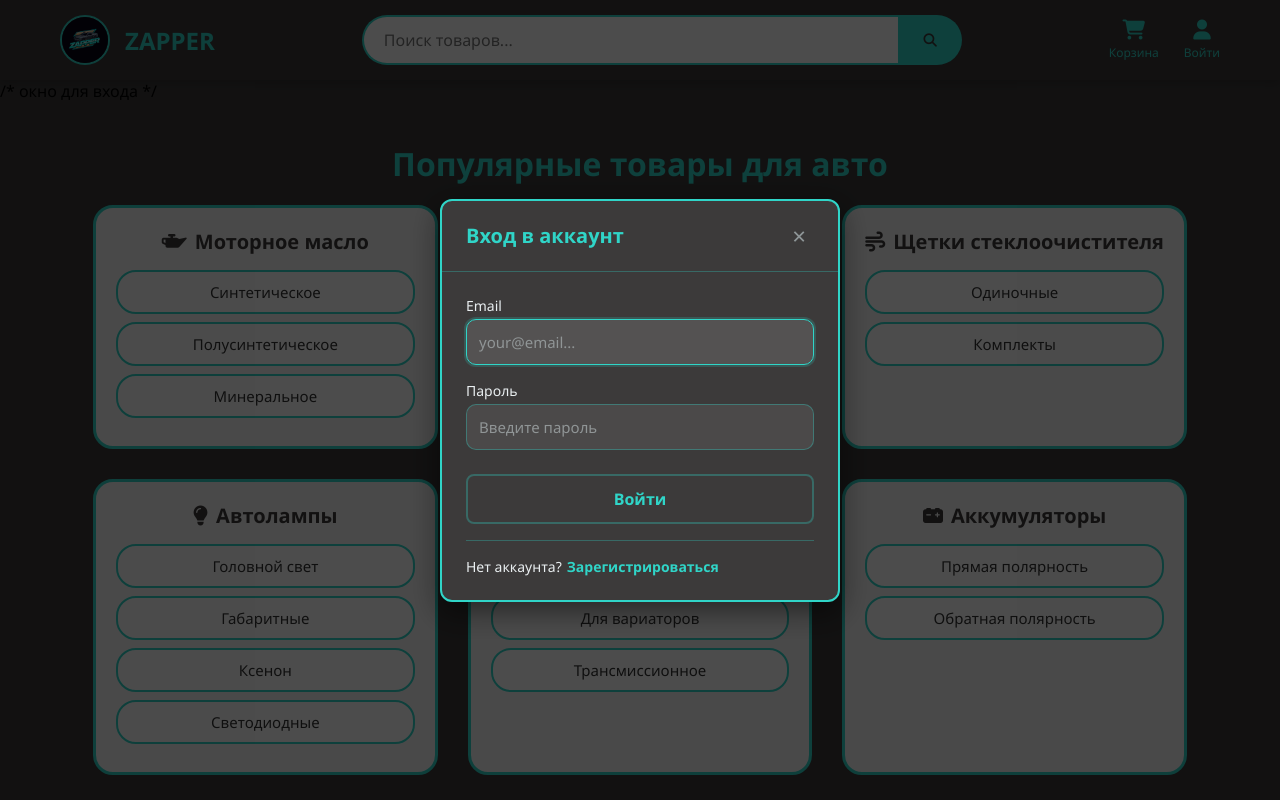
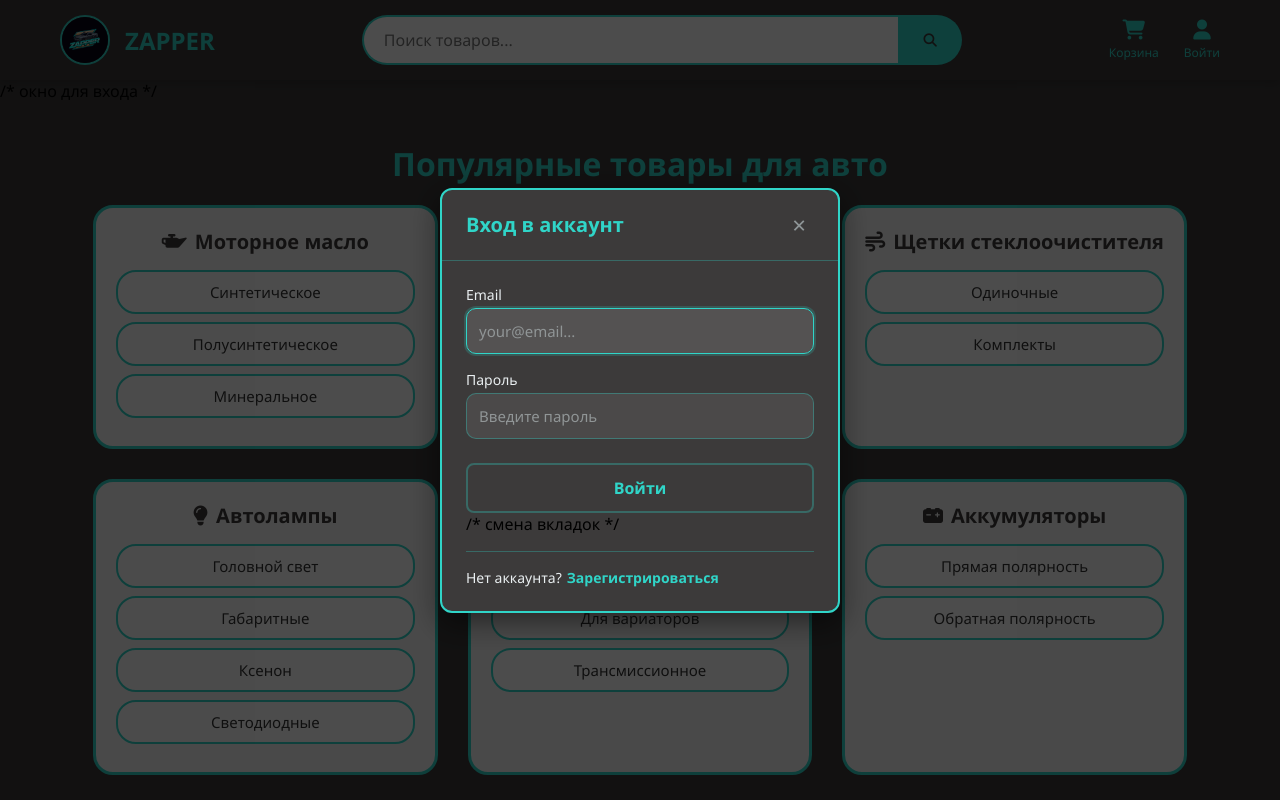
Before and after one commit to Kava-45/MyProject-, a React (Vite) app in the folder vite-project/: page / in a window 1280 px wide. Both pictures are taken after a click on the element "Войти". Shown: the top 800 px of the page. Built offline with nearby package versions, Linux system fonts and the light colour scheme.

Commit message:
Initial commit

```diff
--- a/vite-project/src/Mycomponents/LoginModal.jsx
+++ b/vite-project/src/Mycomponents/LoginModal.jsx
@@ -6,10 +6,12 @@ const LoginModal = ({ loginData, handleInputChange, handleKeyDown, handleLoginSu
   const emailInputRef = useRef(null);
   const [isRegister, setIsRegister] = useState(false);
 
+ /* фокус на поле email */
   useEffect(() => {
     setTimeout(() => emailInputRef.current?.focus(), 50);
   }, [isRegister]);
 
+  /* закрываем при клике окно для входа  */
   useEffect(() => {
     const handleClickOutside = (e) => {
       if (modalRef.current && !modalRef.current.contains(e.target)) {
@@ -20,12 +22,15 @@ const LoginModal = ({ loginData, handleInputChange, handleKeyDown, handleLoginSu
     return () => document.removeEventListener("mousedown", handleClickOutside);
   }, [closeLoginModal]);
 
+
+  /* переключение вкладок   */
   const handleTabSwitch = () => {
     setIsRegister(!isRegister);
     handleInputChange({ target: { name: "email", value: "" } });
     handleInputChange({ target: { name: "password", value: "" } });
   };
 
+  /* отправка данных   */
   const onSubmit = (e) => handleLoginSubmit(e, isRegister);
 
   return (
@@ -68,6 +73,7 @@ const LoginModal = ({ loginData, handleInputChange, handleKeyDown, handleLoginSu
             {isRegister ? "Зарегистрироваться" : "Войти"}
           </button>
 
+          /* смена вкладок */
           <div className="login-links">
             {isRegister ? (
               <span className="login-text">
```
